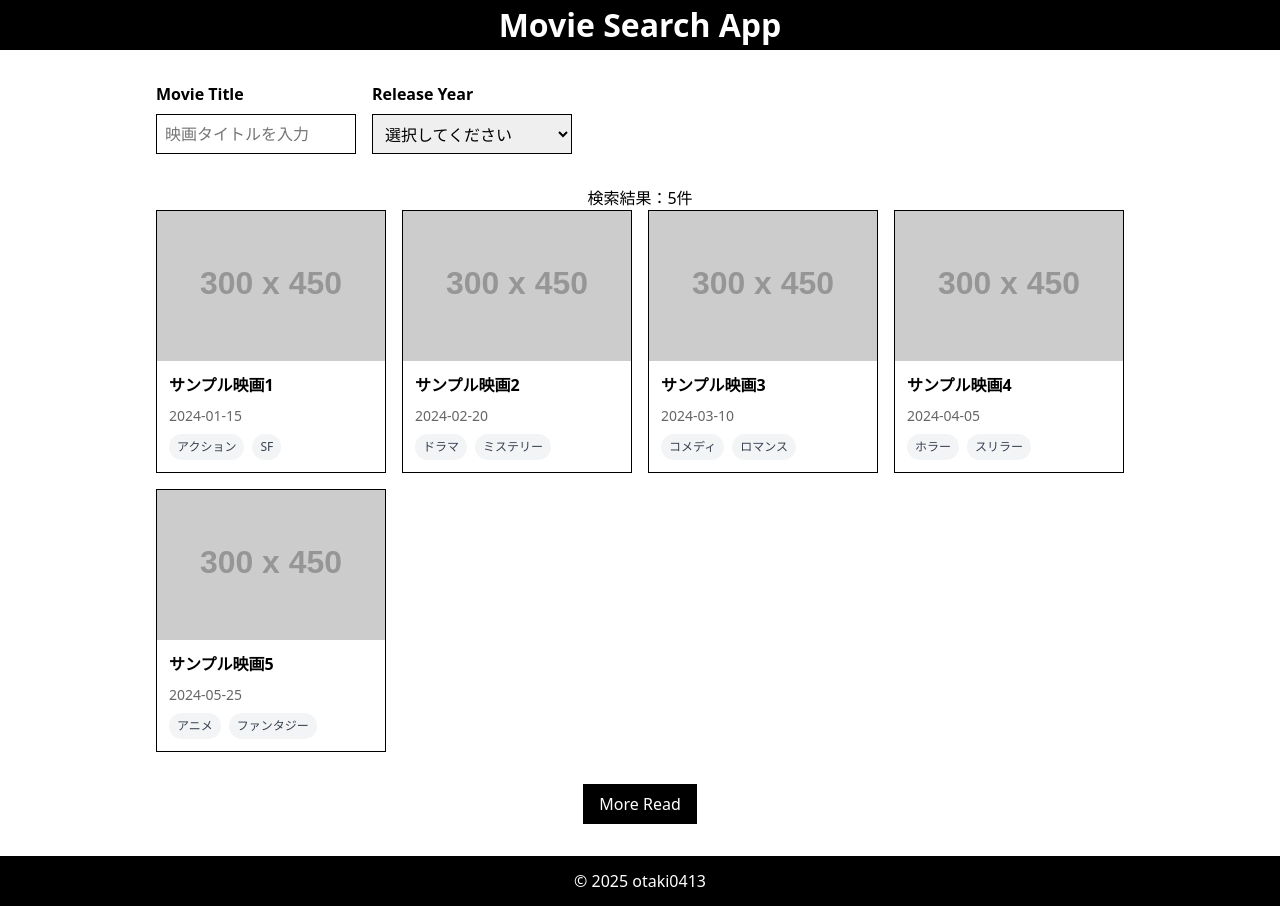
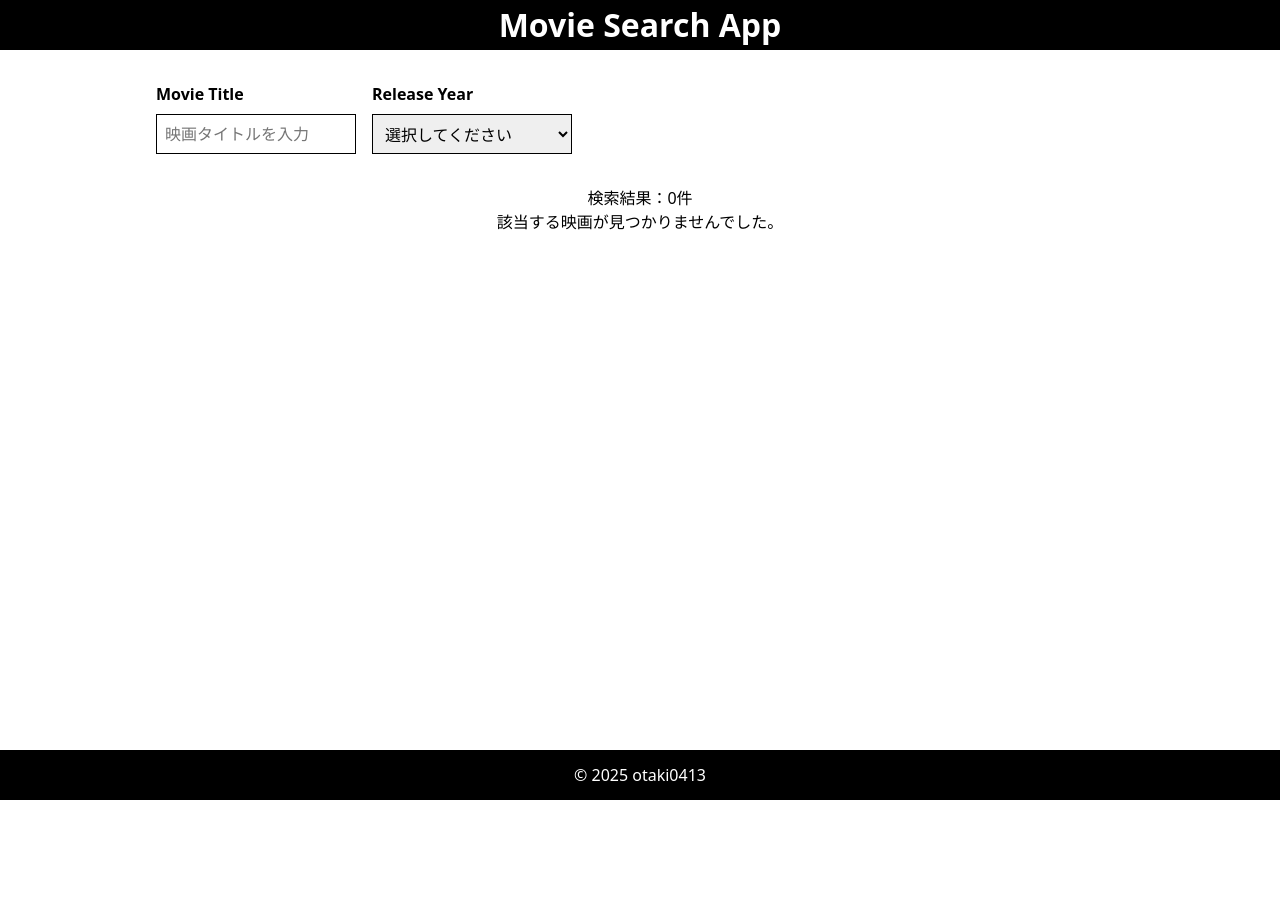
Before and after one commit to otaki0413/movie-search-app, a React (Vite) app: page / in a window 1280 px wide. After the commit the page ends 800 px from the top, so only its background shows below. Built offline with nearby package versions, Linux system fonts and the light colour scheme.

Commit message:
✨ 検索機能の実装（ジャンル取得APIとの連携）

```diff
--- a/src/App.tsx
+++ b/src/App.tsx
@@ -1,53 +1,95 @@
+import { useState, useEffect } from "react";
 import { MainLayout } from "./components/Layout/MainLayout";
 import { MovieList } from "./components/MovieList/MovieList";
 import { Search } from "./components/Search/Search";
+import type { Movie } from "./types";
+import type { TMDBApiResponse, TMDBGenre, TMDBMovie } from "./types/api/tmdb";
 
 function App() {
+  const [movies, setMovies] = useState<Movie[]>([]);
+  const [isLoading, setIsLoading] = useState(false);
+  const [error, setError] = useState<string | null>(null);
+  const [keyword, setKeyword] = useState("");
+  const [year, setYear] = useState("");
+
+  useEffect(() => {
+    // キーワードが空の場合は、検索結果をクリア
+    if (!keyword.trim()) {
+      setMovies([]);
+      return;
+    }
+    // ローディング開始
+    setIsLoading(true);
+    setError(null);
+
+    const fetchMovies = async () => {
+      try {
+        // APIリクエスト用のURLパラメータを生成
+        const params = new URLSearchParams({
+          keyword: keyword.trim(),
+          ...(year && { year }),
+        });
+
+        // APIリクエスト
+        const response = await fetch(`/api/movies?${params}`);
+        if (!response.ok) {
+          throw new Error(
+            response.body?.toString() || "APIリクエストに失敗しました"
+          );
+        }
+        const data: TMDBApiResponse = await response.json();
+
+        // ジャンルIDと名前のマッピングを作成
+        const genreMap = new Map<number, string>();
+        data.genres.forEach((genre: TMDBGenre) => {
+          genreMap.set(genre.id, genre.name);
+        });
+
+        // APIレスポンスのデータをアプリケーション用に整形
+        const formattedMovies = data.moviesData.results.map(
+          (movie: TMDBMovie) => ({
+            id: movie.id,
+            title: movie.title,
+            thumbnail:
+              movie.poster_path &&
+              `https://image.tmdb.org/t/p/w500${movie.poster_path}`,
+            releaseDate: movie.release_date,
+            genres: movie.genre_ids.map(
+              (genreId) => genreMap.get(genreId) || ""
+            ),
+          })
+        );
+
+        setMovies(formattedMovies);
+      } catch (error) {
+        if (error instanceof Error) console.error(error);
+        setError(
+          error instanceof Error
+            ? error.message
+            : "予期せぬエラーが発生しました"
+        );
+        setMovies([]);
+      } finally {
+        // ローディング終了
+        setIsLoading(false);
+      }
+    };
+    fetchMovies();
+  }, [keyword, year]);
+
   return (
     <MainLayout>
-      <Search />
-      <MovieList movies={MOCK_MOVIES} />
+      <Search
+        keyword={keyword}
+        year={year}
+        onKeywordChange={setKeyword}
+        onYearChange={setYear}
+      />
+      {isLoading && <div>読み込み中...</div>}
+      {error && <div>{error}</div>}
+      {!isLoading && !error && <MovieList movies={movies} />}
     </MainLayout>
   );
 }
 
 export default App;
-
-// 仮のデータ（後でAPIから取得するデータに置き換え）
-const MOCK_MOVIES = [
-  {
-    id: 1,
-    title: "サンプル映画1",
-    thumbnail: "https://via.placeholder.com/300x450",
-    releaseDate: "2024-01-15",
-    genres: ["アクション", "SF"],
-  },
-  {
-    id: 2,
-    title: "サンプル映画2",
-    thumbnail: "https://via.placeholder.com/300x450",
-    releaseDate: "2024-02-20",
-    genres: ["ドラマ", "ミステリー"],
-  },
-  {
-    id: 3,
-    title: "サンプル映画3",
-    thumbnail: "https://via.placeholder.com/300x450",
-    releaseDate: "2024-03-10",
-    genres: ["コメディ", "ロマンス"],
-  },
-  {
-    id: 4,
-    title: "サンプル映画4",
-    thumbnail: "https://via.placeholder.com/300x450",
-    releaseDate: "2024-04-05",
-    genres: ["ホラー", "スリラー"],
-  },
-  {
-    id: 5,
-    title: "サンプル映画5",
-    thumbnail: "https://via.placeholder.com/300x450",
-    releaseDate: "2024-05-25",
-    genres: ["アニメ", "ファンタジー"],
-  },
-];
--- a/src/components/MovieList/MovieList.module.css
+++ b/src/components/MovieList/MovieList.module.css
@@ -14,7 +14,7 @@
 
 .movieList {
   display: grid;
-  grid-template-columns: repeat(auto-fit, minmax(200px, 1fr));
+  grid-template-columns: repeat(auto-fill, minmax(200px, 1fr));
   gap: 1rem;
 }
 
--- a/src/components/Search/Search.tsx
+++ b/src/components/Search/Search.tsx
@@ -1,8 +1,21 @@
+import type { FC } from "react";
 import styles from "./Search.module.css";
 
-export const Search = () => {
-  const years = [2020, 2021, 2022, 2023, 2024];
+const YEARS = [2020, 2021, 2022, 2023, 2024] as const;
 
+type SearchProps = {
+  keyword: string;
+  year: string;
+  onKeywordChange: (value: string) => void;
+  onYearChange: (value: string) => void;
+};
+
+export const Search: FC<SearchProps> = ({
+  keyword,
+  year,
+  onKeywordChange,
+  onYearChange,
+}) => {
   return (
     <div className={styles.searchContainer}>
       <div className={styles.searchForm}>
@@ -13,6 +26,8 @@ export const Search = () => {
           <input
             type="text"
             id="movieTitle"
+            value={keyword}
+            onChange={(e) => onKeywordChange(e.target.value)}
             className={styles.input}
             placeholder="映画タイトルを入力"
           />
@@ -21,9 +36,14 @@ export const Search = () => {
           <label htmlFor="releaseYear" className={styles.label}>
             Release Year
           </label>
-          <select id="releaseYear" className={styles.select}>
+          <select
+            id="releaseYear"
+            value={year}
+            onChange={(e) => onYearChange(e.target.value)}
+            className={styles.select}
+          >
             <option value="">選択してください</option>
-            {years.map((year) => (
+            {YEARS.map((year) => (
               <option key={year} value={year}>
                 {year}年
               </option>
--- /dev/null
+++ b/src/types/api/tmdb.ts
@@ -0,0 +1,32 @@
+// TMDBのAPIに関する型定義
+export type TMDBApiResponse = {
+  moviesData: {
+    page: number;
+    results: TMDBMovie[];
+    total_pages: number;
+    total_results: number;
+  };
+  genres: TMDBGenre[];
+};
+
+export type TMDBMovie = {
+  adult: boolean;
+  backdrop_path?: string;
+  genre_ids: number[];
+  id: number;
+  original_language: string;
+  original_title: string;
+  overview: string;
+  popularity: number;
+  poster_path: string;
+  release_date: string;
+  title: string;
+  video: boolean;
+  vote_average: number;
+  vote_count: number;
+};
+
+export type TMDBGenre = {
+  id: number;
+  name: string;
+};
```
Also changed, not shown: api/movies.ts (+34 -25 lines).
